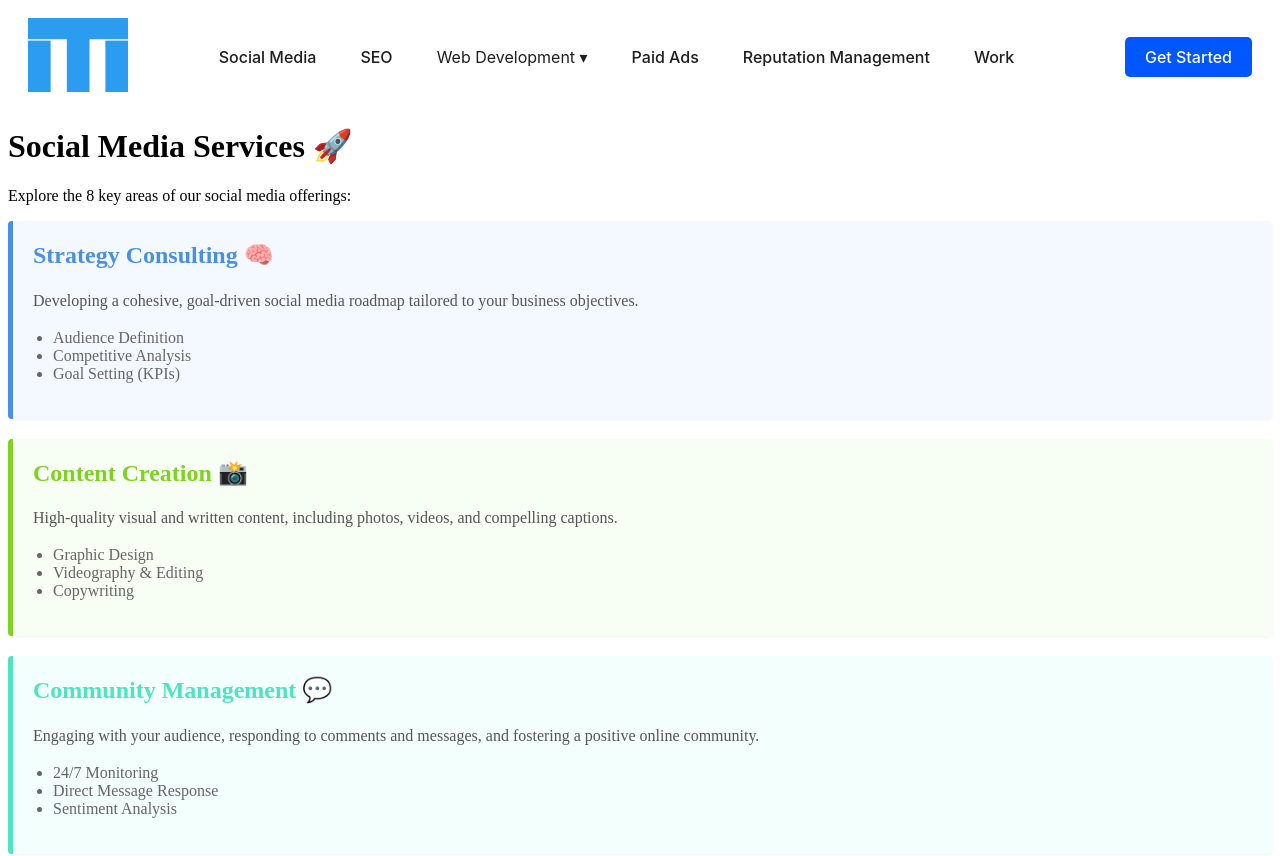
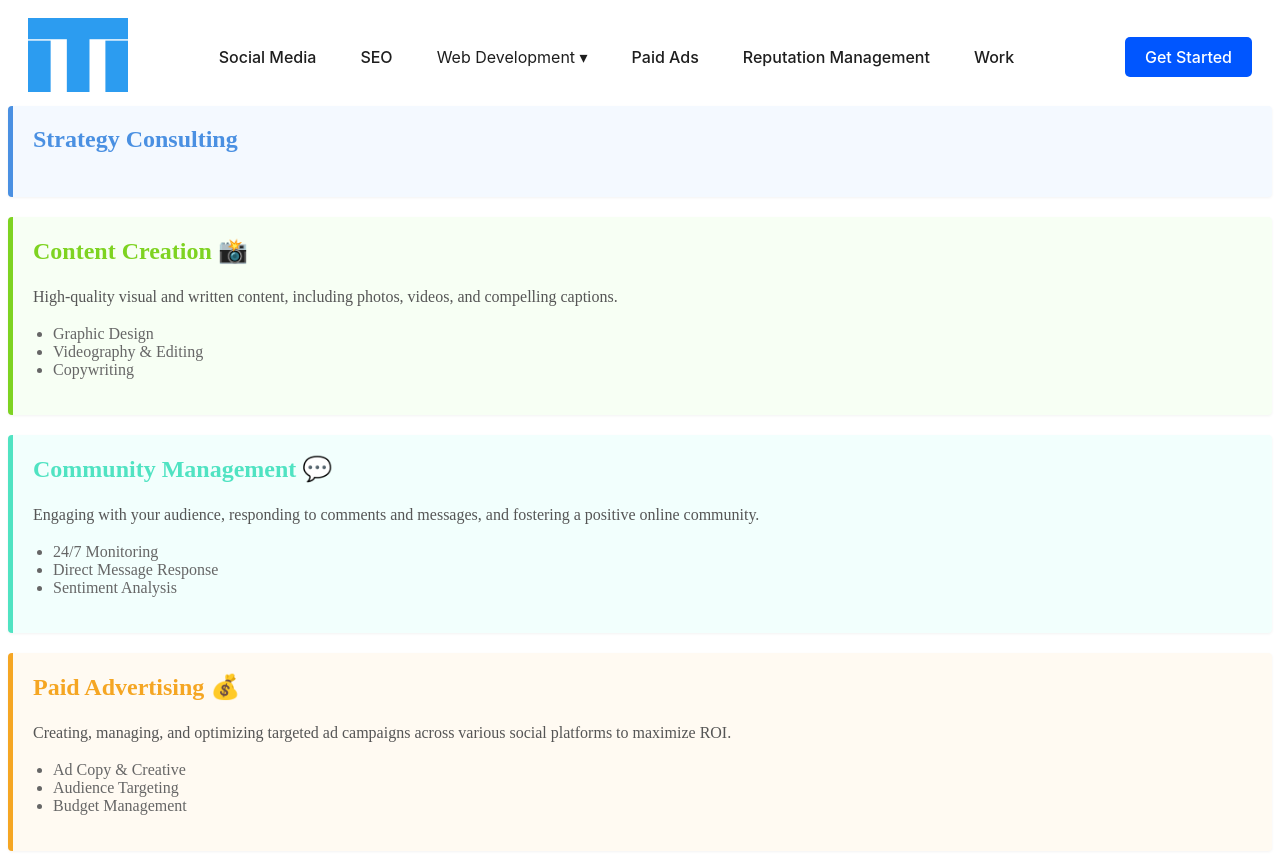
Before and after one commit to waleedabdullah472/International-Agency, a React (Vite) app: page / in a window 1280 px wide. Shown: the top 856 px of the page. Built offline with nearby package versions, Linux system fonts and the light colour scheme.

Commit message:
Your descriptive ce

```diff
--- a/src/components/SocialMedia/StrategyConsulting.jsx
+++ b/src/components/SocialMedia/StrategyConsulting.jsx
@@ -1,18 +1,9 @@
-// src/components/SocialMedia/StrategyConsulting.jsx
 import React from 'react';
 import styles from './StrategyConsulting.module.css';
 
 const StrategyConsulting = () => (
   <section className={styles.serviceSection}>
-    <h2 className={styles.sectionTitle}>Strategy Consulting 🧠</h2>
-    <p className={styles.description}>
-      Developing a cohesive, goal-driven social media roadmap tailored to your business objectives.
-    </p>
-    <ul className={styles.featureList}>
-      <li>Audience Definition</li>
-      <li>Competitive Analysis</li>
-      <li>Goal Setting (KPIs)</li>
-    </ul>
+    <h3 className={styles.sectionTitle}>Strategy Consulting</h3>
   </section>
 );
 
--- a/src/pages/SocialMedia.jsx
+++ b/src/pages/SocialMedia.jsx
@@ -11,8 +11,7 @@ import PlatformAudits from '../components/SocialMedia/PlatformAudits';
 
 const SocialMedia = () => (
   <div>
-    <h1>Social Media Services 🚀</h1>
-    <p>Explore the 8 key areas of our social media offerings:</p>
+
 
     <StrategyConsulting />
     <ContentCreation />
```
